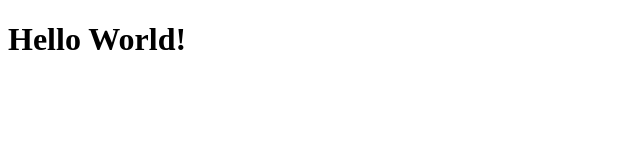
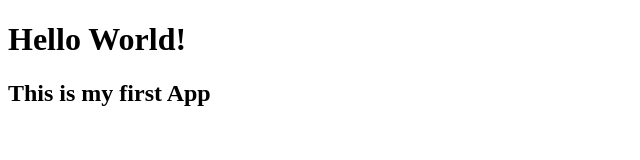
Before and after one commit to Akanle123/git_test, a plain HTML site: page index.html in a window 1280 px wide. Shown: the whole page, without its empty margins (0-640 px from the left). Drawn offline with Linux system fonts and the light colour scheme.

Commit message:
Another line added to the html file

```diff
--- a/index.html
+++ b/index.html
@@ -8,5 +8,6 @@
   </head>
   <body>
     <h1>Hello World!</h1>
+    <h2>This is my first App</h2>
   </body>
 </html>
```
